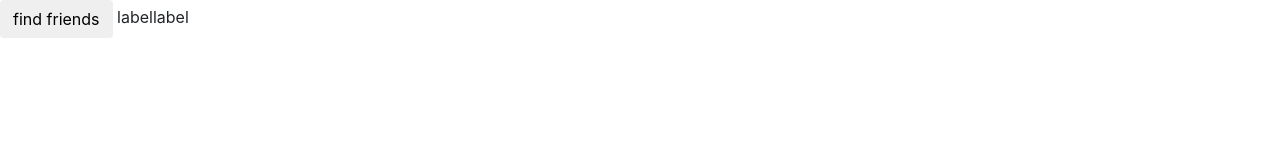
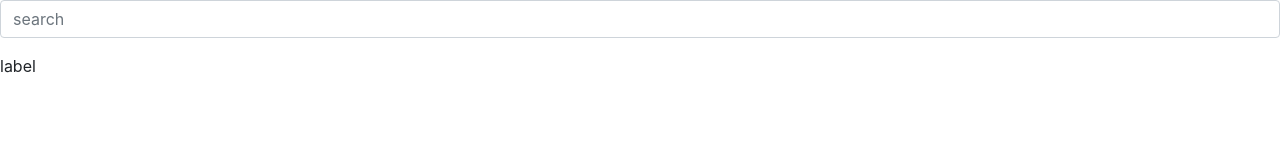
Before and after one commit to CRANEAI/newdbinactiontest, a plain HTML site: page splash.html in a window 1280 px wide. Drawn offline with nearby package versions, Linux system fonts and the light colour scheme.

Commit message:
updated splash updated project details in new api

```diff
--- a/splash.html
+++ b/splash.html
@@ -10,8 +10,9 @@
 
             </head>
         <body>
-            <button class="btn">find friends</button>
-<label>label</label><label>label</label>
+            <div class="form-group">
+ <input type="text" class="form-control" placeholder="search" />
+ </div><label>label</label>
             <script src="https://code.jquery.com/jquery-3.2.1.slim.min.js" integrity="sha384-KJ3o2DKtIkvYIK3UENzmM7KCkRr/rE9/Qpg6aAZGJwFDMVNA/GpGFF93hXpG5KkN" crossorigin="anonymous"></script>
             <script src="https://cdnjs.cloudflare.com/ajax/libs/popper.js/1.12.9/umd/popper.min.js" integrity="sha384-ApNbgh9B+Y1QKtv3Rn7W3mgPxhU9K/ScQsAP7hUibX39j7fakFPskvXusvfa0b4Q" crossorigin="anonymous"></script>
             <script src="https://maxcdn.bootstrapcdn.com/bootstrap/4.0.0/js/bootstrap.min.js" integrity="sha384-JZR6Spejh4U02d8jOt6vLEHfe/JQGiRRSQQxSfFWpi1MquVdAyjUar5+76PVCmYl" crossorigin="anonymous"></script>
```
